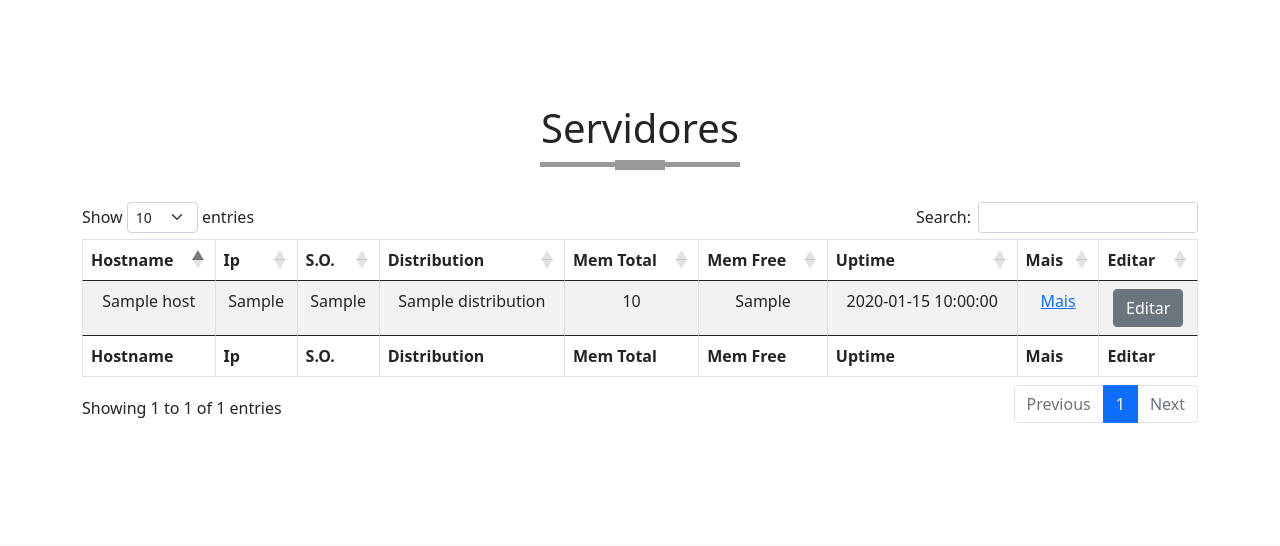
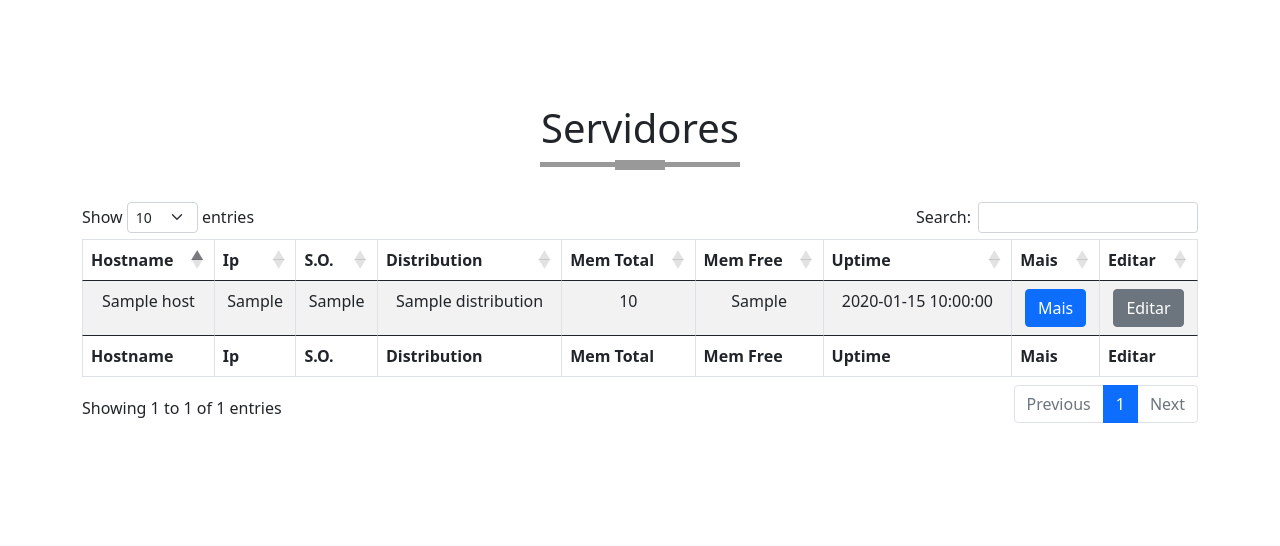
Before and after one commit to hebersonaguiar/inventory-frontend, a Flask app: template templates/servers.html in a window 1280 px wide. Shown: the part 740-1286 px from the top of the page. Run offline with Flask 3, Linux system fonts and the light colour scheme; the template is opened without the code that fills it: most values are stand-ins (such as "Sample title", 1, 10 or a date in 2020); some libraries are stand-ins or nearby versions.

Commit message:
feat: adjustment html

```diff
--- a/templates/servers.html
+++ b/templates/servers.html
@@ -98,8 +98,7 @@
               <td>{{ host.mem_total }}</td>
               <td>{{ host.mem_free }}</td>
               <td>{{ host.up_time }}</td>
-              <!-- <td><button type="button" class="btn btn-primary" data-toggle="modal" id="{{ host.hostname }}" data-target="#moreInfoModal">Mais</button></td> -->
-              <td><a href={{ "/mais/" ~ host.id }} data-toggle="modal" datatarget="#infosModal_{{ host.id }}" data-placement="left" title="Mais">Mais</a></td>
+              <td><button type="button" class="btn btn-primary" data-toggle="modal" id="{{ host.hostname }}" data-target="#infosModal_{{ host.id }}">Mais</button></td>
               <td><button type="button" class="btn btn-secondary">Editar</button></td>
             </tr>
             <div class="modal fade" id="infosModal_{{ host.id }}" tabindex="-1" role="dialog" aria-labelledby="exampleModalLabel" aria-hidden="true">
```
